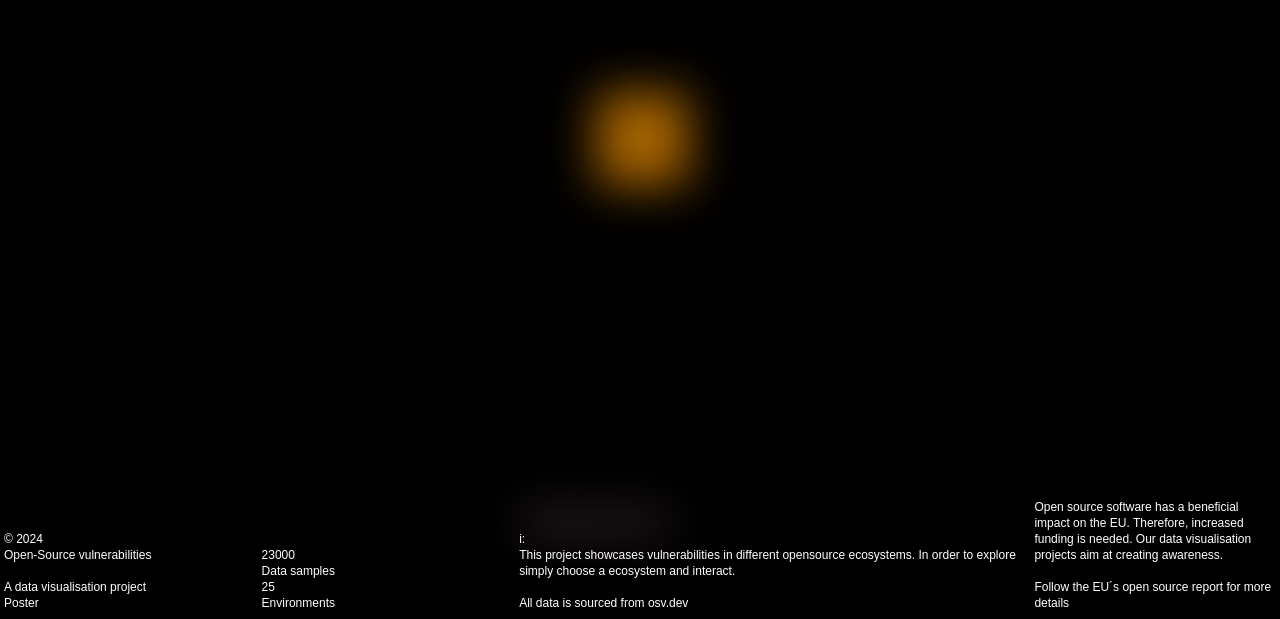
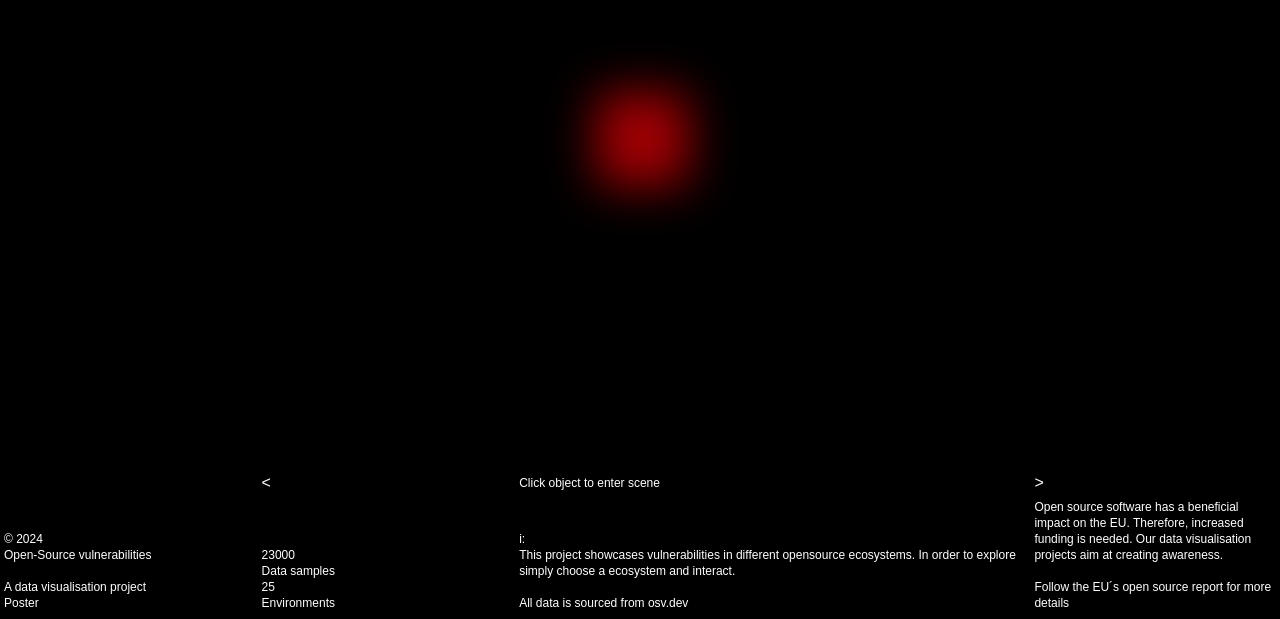
Before and after one commit to Erpix3lt/SAPIENZA-Information-Design, a Next.js app in the folder code/next-ecosystems/: page / in a window 1280 px wide. Shown: the part 181-800 px from the top of the page. Built offline with nearby package versions, Linux system fonts and the light colour scheme.

Commit message:
interactivity, swithc between ecosystems

```diff
--- a/code/next-ecosystems/app/page.tsx
+++ b/code/next-ecosystems/app/page.tsx
@@ -3,29 +3,66 @@
 import { ThreeScene } from "@/components/three-scene";
 import { useState } from "react";
 
+export type Ecosystem = {
+  ecosystem: string,
+  gltfPath: string,
+  color: string,
+ };
+const ecosystems: Ecosystem[] = [
+  { ecosystem: 'npm', gltfPath: '/path/to/npm.gltf', color: 'red' },
+  { ecosystem: 'maven', gltfPath: '/path/to/maven.gltf', color: 'green' },
+  { ecosystem: 'pypi', gltfPath: '/path/to/pypi.gltf', color: 'blue' },
+  { ecosystem: 'rubygems', gltfPath: '/path/to/rubygems.gltf', color: 'yellow' },
+  { ecosystem: 'debian', gltfPath: '/path/to/debian.gltf', color: 'cyan' },
+  { ecosystem: 'github', gltfPath: '/path/to/github.gltf', color: 'magenta' }
+];
+
 export default function Home() {
   const [displayBlur, setDisplayBlur] = useState(true);
   const [isBlurred, setIsBlurred] = useState(true);
+  const [ecosystem, setEcosystem] = useState<Ecosystem>(ecosystems[0]);
 
-  const handleDisplayBlur = () => {
+  const handleObjectClick = () => {
     setIsBlurred(false);
     setDisplayBlur(false);
   }
 
-  const handleNoBlur = () => {
+  const handleObjectEnter = () => {
     setIsBlurred(false);
   };
 
-  const handleBlur = () => {
+  const handleObjectLeave = () => {
     if(displayBlur){
       setIsBlurred(true);
     }
   };
 
+  const handleDecrementEcosystem = () => {
+    setEcosystem((prev) => {
+      const currentIndex = ecosystems.indexOf(prev);
+      const newIndex = currentIndex === 0 ? ecosystems.length - 1 : currentIndex - 1;
+      return ecosystems[newIndex];
+    });
+  }
+  const handleIncrementEcosystem = () => {
+    setEcosystem((prev) => {
+      const currentIndex = ecosystems.indexOf(prev);
+      const newIndex = currentIndex === ecosystems.length - 1 ? 0 : currentIndex + 1;
+      return ecosystems[newIndex];
+    });
+  }
+
+
   return (
     <div className="h-screen w-full flex flex-col justify-between">
       <div className={`transition-all duration-500 ${isBlurred ? 'blur-xl' : ''}`}>
-        <ThreeScene onClick={handleDisplayBlur} onHover={handleNoBlur} onNoHover={handleBlur}></ThreeScene>
+        <ThreeScene ecosystem={ecosystem} onClick={handleObjectClick} onHover={handleObjectEnter} onNoHover={handleObjectLeave}></ThreeScene>
+      </div>
+      <div>
+      <div className="text-white grid grid-cols-5 gap-4 mx-1 mb-2">
+        <button className={`col-start-2 w-fit transition-all duration-500 leading-none ${isBlurred ? '' : 'blur-xl'}`} onClick={handleDecrementEcosystem}>{"<"}</button>
+        <p className={`text-xs w-fit ${isBlurred ? '' : 'underline'}`}>Click object to enter scene</p>
+        <button className={`col-start-5 w-fit h-fit transition-all duration-500 leading-none ${isBlurred ? '' : 'blur-xl'}`} onClick={handleIncrementEcosystem}>{">"}</button>
       </div>
       <footer className="text-white text-xs my-2 mx-1">
         <div className="grid grid-cols-5 gap-4">
@@ -43,7 +80,6 @@ export default function Home() {
             <p>Environments</p>
           </div>
           <div className="col-span-2 flex flex-col justify-end">
-            <p className={`border w-fit px-1 border-pink-500 transition-all duration-500 ${isBlurred ? 'blur-xl' : ''}`}>Click object to enter scene</p>
             <p>i:</p>
             <p>This project showcases vulnerabilities in different opensource ecosystems. In order to explore simply choose a ecosystem and interact.</p>
             <p>&nbsp;</p>
@@ -56,6 +92,7 @@ export default function Home() {
           </div>
         </div>
       </footer>
+      </div>
     </div>
   );
 }
--- a/code/next-ecosystems/components/three-scene.tsx
+++ b/code/next-ecosystems/components/three-scene.tsx
@@ -2,14 +2,23 @@ import React, { useRef } from "react";
 import { Canvas, useFrame } from "@react-three/fiber";
 import * as THREE from 'three';
 import { OrbitControls } from "@react-three/drei";
+import { Ecosystem } from "@/app/page";
 
 interface ThreeSceneProps {
+  ecosystem: Ecosystem;
   onClick: () => void;
   onHover: () => void;
   onNoHover: () => void;
 }
 
-const RotatingMesh: React.FC<ThreeSceneProps> = ({ onClick, onHover, onNoHover }) => {
+interface RotatingMeshProps {
+  color: string;
+  onClick: () => void;
+  onHover: () => void;
+  onNoHover: () => void;
+}
+
+const RotatingMesh: React.FC<RotatingMeshProps> = ({color, onClick, onHover, onNoHover }) => {
   const meshRef = useRef<THREE.Mesh>(null);
 
   useFrame(() => {
@@ -26,22 +35,26 @@ const RotatingMesh: React.FC<ThreeSceneProps> = ({ onClick, onHover, onNoHover }
       onPointerLeave={onNoHover}
     >
       <boxGeometry args={[1, 1, 1]} />
-      <meshStandardMaterial color="orange" />
+      <meshStandardMaterial color={color} />
     </mesh>
   );
 };
 
 export const ThreeScene: React.FC<ThreeSceneProps> = ({
+  ecosystem,
   onClick,
   onHover,
   onNoHover,
 }) => {
+  console.log(ecosystem);
+
+
   return (
     <div style={{ height: "80vh", width: "100vw" }}>
       <Canvas>
         <ambientLight />
         <pointLight position={[10, 10, 10]} />
-        <RotatingMesh onClick={onClick} onHover={onHover} onNoHover={onNoHover} />
+        <RotatingMesh color={ecosystem.color} onClick={onClick} onHover={onHover} onNoHover={onNoHover} />
         <OrbitControls />
       </Canvas>
     </div>
```
